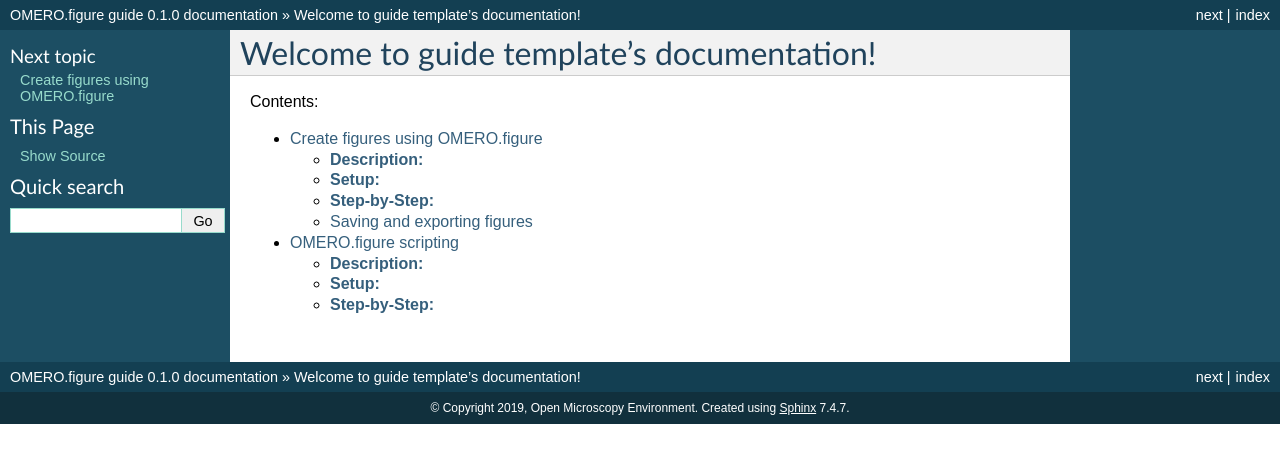
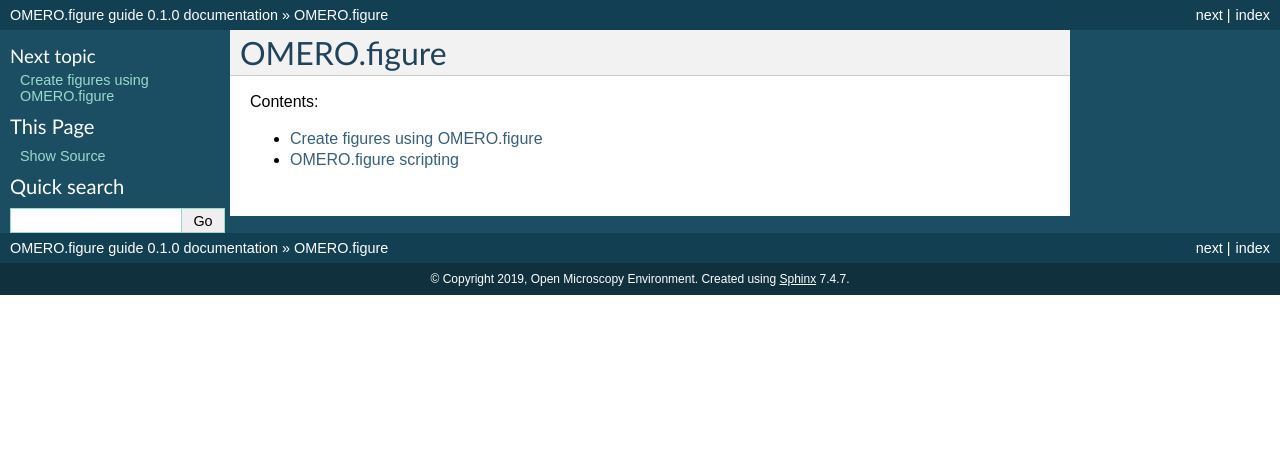
Before and after one commit to ome/omero-guide-figure, a Sphinx documentation site: the page built from docs/index.rst, in a window 1280 px wide. Shown: the top 463 px of the page. Built offline with Sphinx 7.4.7, drawn with Linux system fonts in a browser that asks for light colours.

Commit message:
change title

```diff
--- a/docs/index.rst
+++ b/docs/index.rst
@@ -1,10 +1,10 @@
-Welcome to guide template's documentation!
-==========================================
+OMERO.figure
+============
 
 Contents:
 
 .. toctree::
-   :maxdepth: 2
+   :maxdepth: 1
 
    omero_figure
    omero_figure_scripting
```
